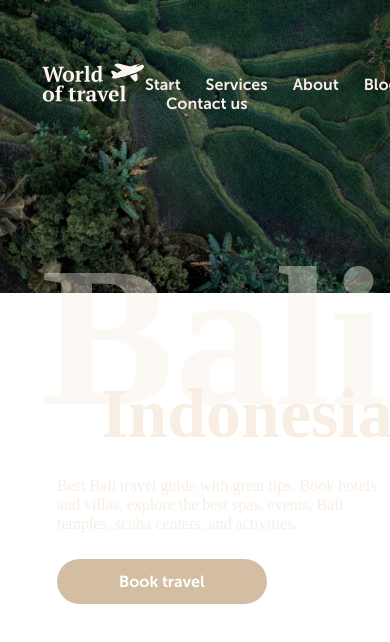
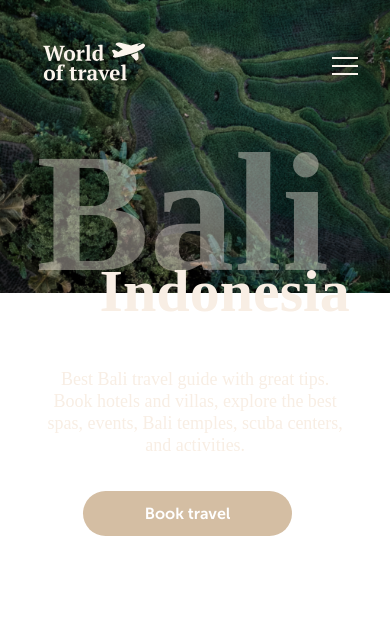
Before and after one commit to WebHeroSchool/tymchenko-final, a plain HTML site: page index.html in a window 390 px wide. Drawn offline with Linux system fonts and the light colour scheme; a web font is replaced by a local one.

Commit message:
Готовый сайт + адаптация

```diff
--- a/index.html
+++ b/index.html
@@ -51,9 +51,9 @@
                     <a class="main__button" href="#">Book travel</a>
                 </div>
                 <div class="gallery">
-                    <img src="img/image1.jpg" alt="photo1">
-                    <img src="img/image2.jpg" alt="photo2">
-                    <img src="img/image3.jpg" alt="photo3">
+                    <img class="image-1" src="img/image1.png" alt="photo1">
+                    <img class="image-2" src="img/image2.png" alt="photo2">
+                    <img class="image-3" src="img/image3full.png" alt="photo3">
                 </div>
             </section>
         </div>
--- a/style.css
+++ b/style.css
@@ -1,6 +1,10 @@
 html,
 body {
     height: 100%;
+}
+
+img {
+    vertical-align: top;
 }
 
 body {
@@ -14,8 +18,8 @@ body {
 }
 
 .content {
-    width: 84%;
-    margin: 0 0 0 199px;
+    min-width: 90%;
+    margin: 0 auto 0 10.4%;
 }
 
 .background-image {
@@ -30,7 +34,7 @@ body {
     justify-content: space-between;
     left: 0;
     right: 0;
-    margin-bottom: 47px;
+    margin-bottom: 51px;
 }
 
 .logo {
@@ -40,6 +44,7 @@ body {
 
 .menu {
     padding: 102px 10px 92px 0;
+    margin: 0 114px 0 0;
 }
 
 a {
@@ -86,13 +91,13 @@ a {
 
 .main-section {
     display: flex;
-    justify-content: space-between;
+    /* justify-content: space-between; */
     position: relative;
 }
 
 .main__content {
     width: 40%;
-    margin-right: 16.7%;
+    margin-right: 8.8%;
 }
 
 .main__title {
@@ -119,8 +124,8 @@ a {
     font-size: 22px;
     line-height: 26px;
     color: #F8EEE4;
-    padding: 0 0 0 24px;
-    margin: 0 0 35px 0;
+    padding: 0 17% 0 3%;
+    margin: 0 0 36px 0;
 }
 
 .main__button {
@@ -131,7 +136,7 @@ a {
     line-height: 26px;
     color: #FFFFFF;
     border-radius: 48px;
-    padding: 21px 87px 18px 89px;
+    padding: 18px 89px 19px 88px;
     margin: 0 0 0 23px;
     background: #D4BEA3;
     transition: opacity 0.5s;
@@ -187,11 +192,166 @@ a {
 }
 
 .main__button:hover {
-  opacity: 0.5;
+  opacity: 0.7;
 }
 
 .gallery {
+    display: flex;
+    justify-content: space-between;
+    max-width: 51%;
     padding: 115px 0 0 0;
+}
+
+.image-1:hover {
+    transform: scale(0.9);
+}
+
+.image-2:hover,
+.image-3:hover {
+transform: scale(1.1);
+}
+
+.image-1 {
+    max-width: 317px;
+    max-height: 421px;
+    margin: 0 34px 0 0;
+}
+
+.image-2 {
+    max-width: 284px;
+    max-height: 379px;
+    margin: 0 34px 0 0;
+    padding: 19px 0 0 0;
+}
+
+.image-3 {
+    max-width: 254px;
+    max-height: 380px;
+    padding: 20px 0 0 0;
+}
+
+@media (max-width: 1871px) {
+    .content {
+        margin: 0 auto 0 8.4%;
+    }
+}
+
+@media (max-width: 1841px) {
+    .content {
+        margin: 0 auto 0 7.4%;
+    }
+}
+
+@media (max-width: 1811px) {
+    .content {
+        margin: 0 auto 0 5.1%;
+    }
+}
+
+@media (max-width: 1771px) {
+    .content {
+        margin: 0 auto 0 4.1%;
+    }
+    .main__content {
+        margin-right: 6.8%;
+    }
+}
+
+@media (max-width: 1742px) {
+    .main__text {
+        padding: 0 14% 0 3%;
+    }
+}
+
+@media (max-width: 1685px) {
+    .main__content {
+        margin-right: 5.5%;
+    }
+    .main__text {
+        padding: 0 11% 0 3%;
+    }
+    .header {
+        margin-bottom: 24px;
+    }
+}
+
+@media (max-width: 1644px) {
+    .gallery {
+        max-width: 55%;
+    }
+    .main__content {
+        margin-right: 4.5%;
+    }
+    .main__text {
+        padding: 0 9% 0 3%;
+    }
+}
+
+@media (max-width: 1601px) {
+    .gallery {
+        max-width: 57%;
+    }
+    .main__content {
+        margin-right: 3.5%;
+    }
+    .main__text {
+        padding: 0 5% 0 3%;
+    }
+}
+
+@media (max-width: 1541px) {
+    header {
+        margin-bottom: 10px;
+    }
+    .gallery {
+        max-width: 57%;
+        padding: 50px 0 0 0;
+    }
+    .main__content {
+        margin-right: 3.5%;
+    }
+    .main__text {
+        padding: 0 2% 0 3%;
+    }
+    .image-1 {
+        margin: 0 23px 0 0;
+    }
+    .image-2 {
+        margin: 0 23px 0 0;
+    }
+}
+
+@media (max-width: 1484px) {
+    .main__content {
+        width: 36%;
+        margin-right: 4.5%;
+    }
+
+    .main__title {
+        font-size: 200px;
+        line-height: 265px;
+        margin: 0 0 -102px 0;
+    }
+
+    .main__subtitle {
+        font-size: 70px;
+        line-height: 93px;
+    }
+
+    .main__text {
+        font-size: 16px;
+        line-height: 19px;
+        padding: 0 17% 0 6%;
+    }
+
+    .main__button {
+        font-size: 16px;
+        line-height: 19px;
+    }
+    .gallery {
+        max-width: 50%;
+        padding: 20px 0 0 0;
+    }
 }
 
 @media (max-width: 1367px) {
@@ -200,7 +360,7 @@ a {
     }
 
     .header {
-    margin-bottom: 88px;
+        margin-bottom: 92px;
     }
 
     .logo img{
@@ -214,6 +374,7 @@ a {
 
     .menu {
         padding: 72px 5px 0 0;
+        margin: 0 82px 0 0;
     }
 
     .menu__item {
@@ -233,20 +394,20 @@ a {
     .main__title {
         font-size: 200px;
         line-height: 265px;
-    margin: 0 0 -102px 0;
+        margin: 0 0 -100px 0;
     }
 
     .main__subtitle {
         font-size: 70px;
         line-height: 93px;
         padding: 0 0 0 60px;
-    margin: 0 0 16px 0;
+        margin: 0 0 14px 0;
     }
 
     .main__text {
         font-size: 16px;
         line-height: 19px;
-    padding: 0 0 0 16px;
+        padding: 0 6% 0 3.5%;
         margin: 0 0 26px 0;
     }
 
@@ -256,98 +417,202 @@ a {
         padding: 13px 62px 13px 62px;
         margin: 0 0 0 16px;
     }
+
+    .gallery {
+        max-width: 51.1%;
+        padding: 83px 0 0 0;
+    }
+
+    .image-1 {
+        width: 225px;
+        height: 300px;
+        margin: 0 25px 0 0
+    }
+
+    .image-2 {
+        max-width: 202px;
+        max-height: 270px;
+        padding: 13px 0 0 0;
+        margin: 0 25px 0 0;
+    }
+
+    .image-3 {
+        max-width: 180px;
+        max-height: 270px;
+        padding: 14px 0 0 0;
+    }
+}
+
+@media (max-width: 1341px) {
+    .main__content {
+        width: 36%;
+        margin-right: 11.7%;
+    }
+    .gallery {
+        max-width: 52%;
+    }
+    .main__text {
+        padding: 0 4% 0 3.5%;
+    }
+}
+
+@media (max-width: 1301px) {
+    .main__content {
+        margin-right: 9.7%;
+    }
+    .gallery {
+        max-width: 54%;
+    }
+    .main__text {
+        padding: 0 1% 0 3%;
+    }
+}
+
+@media (max-width: 1251px) {
+    .content {
+        margin: 0 0 0 105px;
+    }
+    .main__text {
+        padding: 0 0 0 3%;
+    }
+}
+
+@media (max-width: 1218px) {
+    .content {
+        margin: 0 0 0 60px;
+    }
+    .main__content {
+        width: 40%;
+        margin-right: 10.7%;
+    }
+}
+
+@media (max-width: 1193px) {
+    .content {
+        width: 92.5%;
+        margin: 0 auto 0 41px;
+    }
+    .header {
+    margin-bottom: 50px;
+    }
+    .logo {
+    padding: 63px 0 0 0;
+    }
+    .menu {
+    padding: 75px 1px 0 0;
+    }
+    .menu__item {
+    font-size: 16px;
+    line-height: 19px;
+    }
+    .menu__item:not(:last-child) {
+    margin: 0 21px 0 0;
+    }
+    .main__content {
+        width: 36%;
+        margin-right: 12%;
+    }
+    .main__text {
+    padding: 0 0 0 0;
+    }
+    .gallery {
+    max-width: 60%;
+    }
+}
+
+@media (max-width: 1101px) {
+    .header {
+        margin-bottom: 30px;
+    }
+    .main__content {
+        width: 40%;
+        margin-right: 4%;
+    }
 }
 
 @media (max-width: 1025px) {
-    .content {
-    width: 92.5%;
-    margin: 0 0 0 41px;
-    }
-
     .background-image {
         background-image: url("img/1024.jpg");
         background-repeat: no-repeat;
         background-size: 100%;
     }
-
     .header {
-    margin-bottom: 91px;
+    margin-bottom: 95px;
     }
-
-    .logo {
-    padding: 63px 0 0 0;
+    .menu {
+        margin: 0;
     }
-
-    .menu {
-    padding: 75px 1px 0 0;
+    .main__content {
+        width: 50%;
+        margin-right: 0;
     }
-
-    .menu__item {
-    font-size: 16px;
-    line-height: 19px;
+    .gallery {
+        max-width: 50.3%;
     }
-
-    .menu__item:not(:last-child) {
-    margin: 0 21px 0 0;
-    }
-
-    .main__content {
-    width: 95%;
-    margin-right: 12.7%;
+    .main__text {
+    padding: 0 11% 0 3%;
     }
 }
 
-@media (max-width: 376px) {
+@media (max-width: 901px) {
+    .header {
+    margin-bottom: 60px;
+    }
+    .main__title {
+        font-size: 180px;
+        line-height: 240px;
+    }
+    .main__subtitle {
+        font-size: 62px;
+        line-height: 84px;
+    }
+    .gallery {
+        max-width: 56.3%;
+        padding: 50px 0 0 0;
+    }
+    .image-1 {
+    margin: 0 10px 0 0;
+    }
+    .image-2 {
+    margin: 0 10px 0 0;
+    }
+}
+
+@media (max-width: 851px) {
     html,
     body {
         overflow: hidden;
     }
-
     .menu {
         display: none;
     }
-
     .main-section {
         text-align: center;
-        padding: 14% 0 0 0;
+        padding: 5% 0 0 0;
     }
-
-    .background-image {
-        background-image: url("img/mobile.jpg");
-        background-repeat: no-repeat;
-        background-size: 100%;
-    }
-
     .main__button {
         margin: 0 3px 0 0;
     }
-
      .gallery {
         display: none;
     }
-
     .hamburger-menu {
         display: flex;
     }
-
     .content {
         width: 100%;
         margin: 0;
     }
-
     .header {
         margin-bottom: 0px;
     }
-
     .logo {
         padding: 42px 0 0 42px;
     }
-
     .main__content {
         width: 97%;
         margin-right: 2.7%;
     }
-
     .main__title {
         font-size: 170px;
         line-height: 225px;
@@ -360,14 +625,12 @@ a {
         padding: 0 0 0 71px;
         margin: 0 0 37px 0;
     }
-
     .main__text {
         font-size: 18px;
         line-height: 22px;
         padding: 0 29px 0 41px;
         margin: 0 0 35px 0;
     }
-
     #menu__toggle {
         opacity: 0;
     }
@@ -438,31 +701,39 @@ a {
         padding: 15px 0 15px;
         transition: 0.5s;
     }
-
     #menu__toggle:checked ~ .menu__btn > span {
         transform: rotate(45deg);
         background-color: #172F27;
     }
-
     #menu__toggle:checked ~ .menu__btn > span::before {
         opacity: 0;
     }
-
     #menu__toggle:checked ~ .menu__btn > span::after {
         top: 0;
         transform: rotate(90deg);
         background-color: #172F27;
     }
-
     #menu__toggle:checked ~ .menu__btn {
         top: 28px;
         right: 25px;
         width: 25px;
         height: 26px;
     }
-
     #menu__toggle:checked ~ .menu-box {
         visibility: visible;
         right: 0;
     }
 }
+
+@media (max-width: 376px) {
+    .main-section {
+        text-align: center;
+        padding: 15% 0 0 0;
+    }
+
+    .background-image {
+        background-image: url("img/mobile.jpg");
+        background-repeat: no-repeat;
+        background-size: 100%;
+    }
+}
```
Also changed, not shown: img/image1.png (added), img/image2.png (added), img/image3.jpg, img/image3.png (added), img/image3full.jpg (added), img/image3full.png (added), 2 other files. Lines whose indentation alone changed are shown as unchanged.
